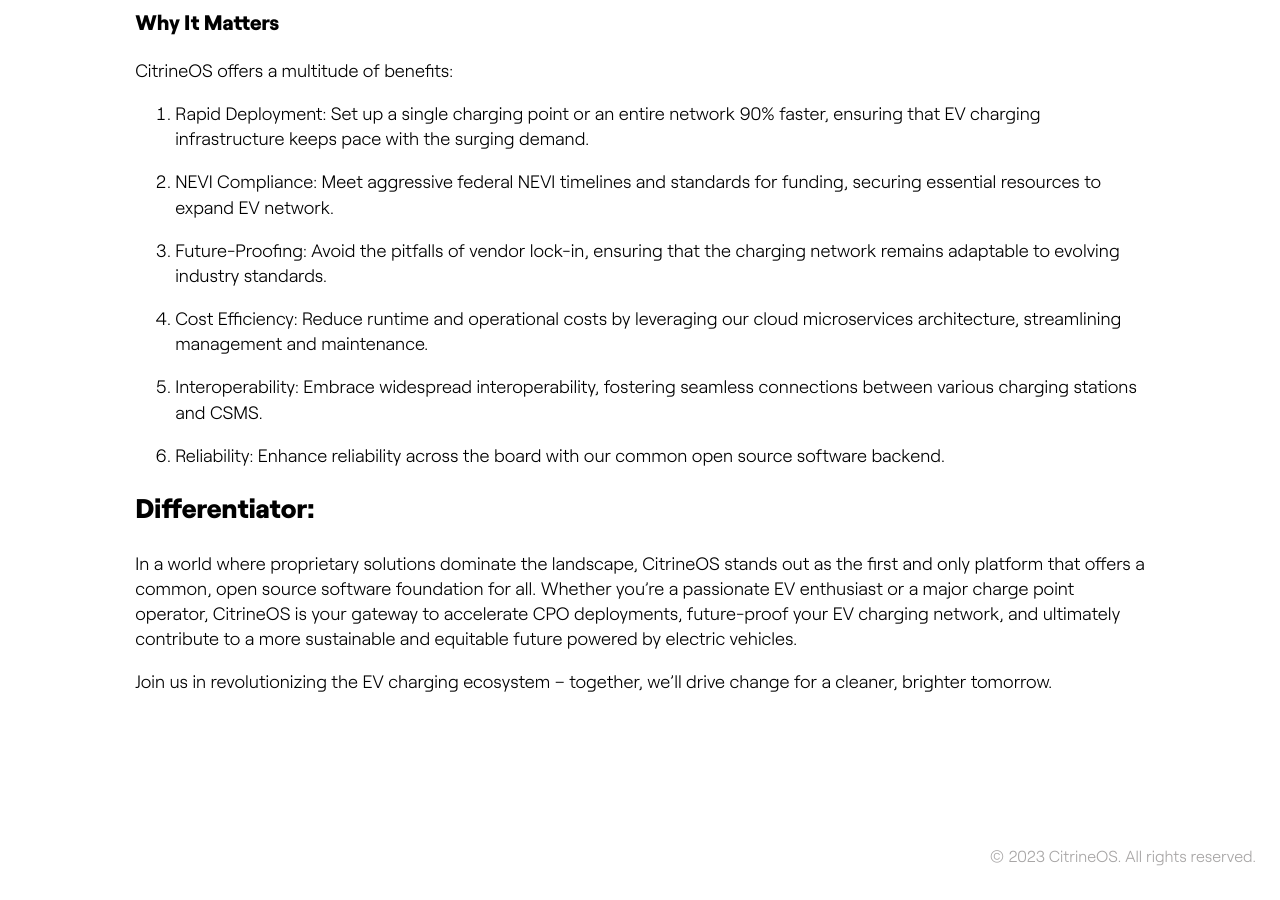
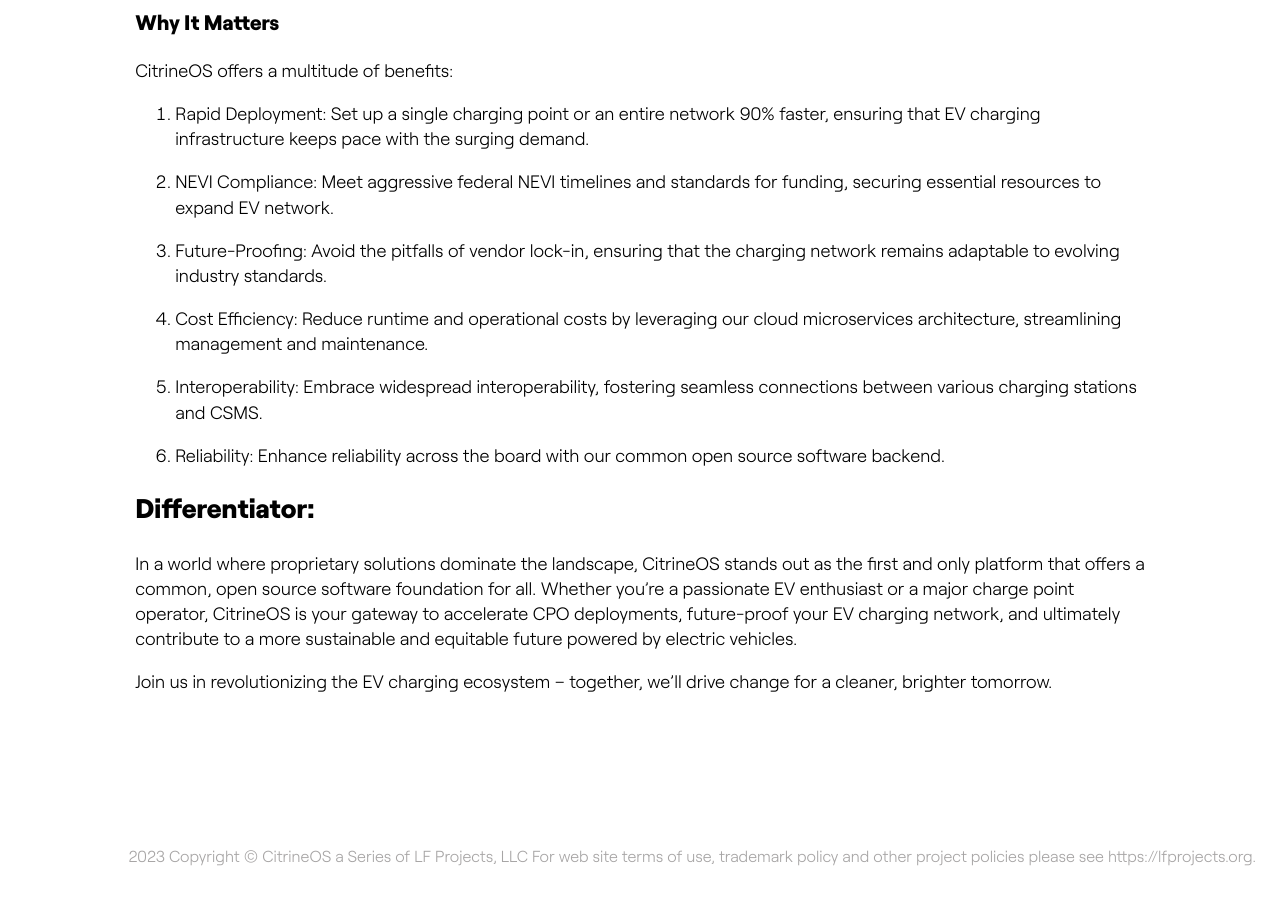
Before and after one commit to citrineos/citrineos.github.io, a Jekyll site: the page built from index.md, in a window 1280 px wide and 900 px high, scrolled down 1255 px. Built offline with Jekyll 4.4.1, drawn with Linux system fonts in a browser that asks for light colours; some web fonts are replaced.

Commit message:
adding lf footer

```diff
--- a/_includes/footer.html
+++ b/_includes/footer.html
@@ -1,3 +1,5 @@
 <footer>
-  <p>&copy; {{ 'now' | date: "%Y" }} CitrineOS. All rights reserved.</p>
+  <p>{{ 'now' | date: "%Y" }} Copyright &copy; CitrineOS a Series of LF Projects, LLC
+For web site terms of use, trademark policy and other project policies please see https://lfprojects.org.
+</p>
 </footer>
```
